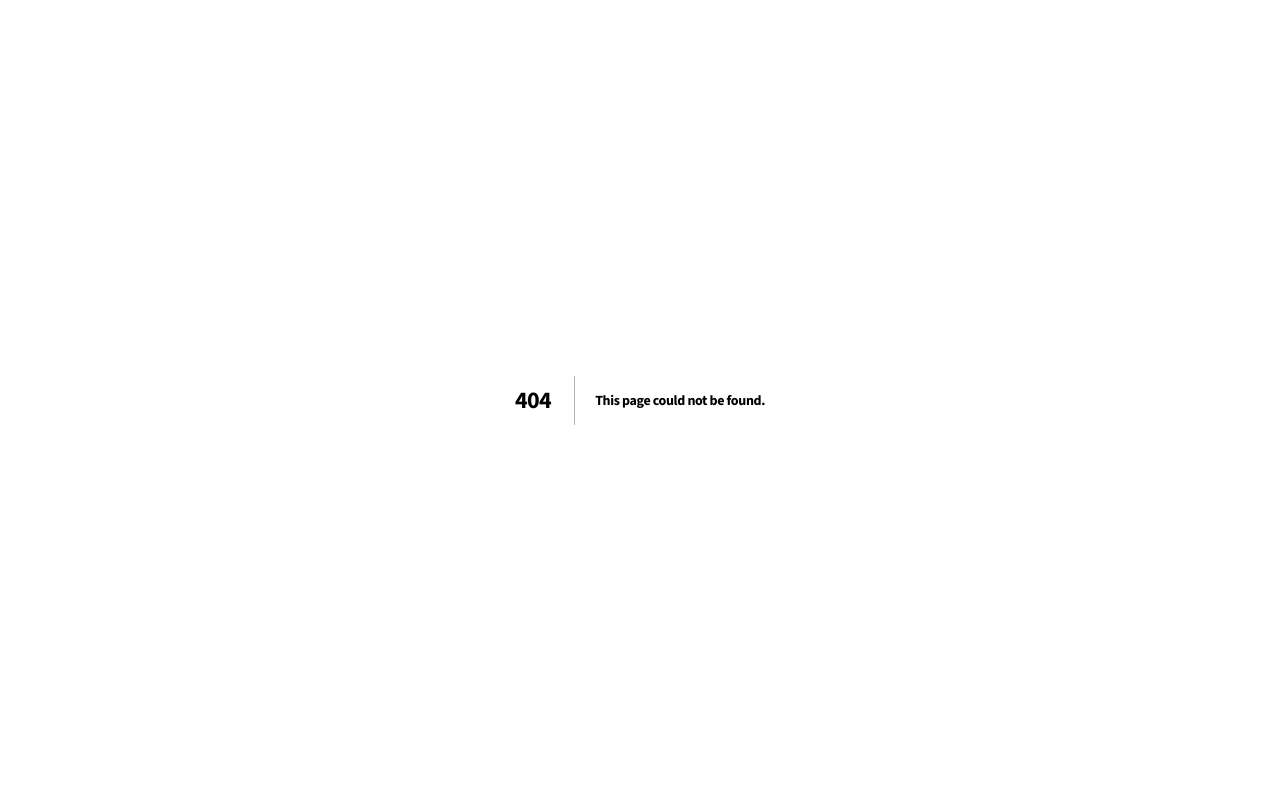
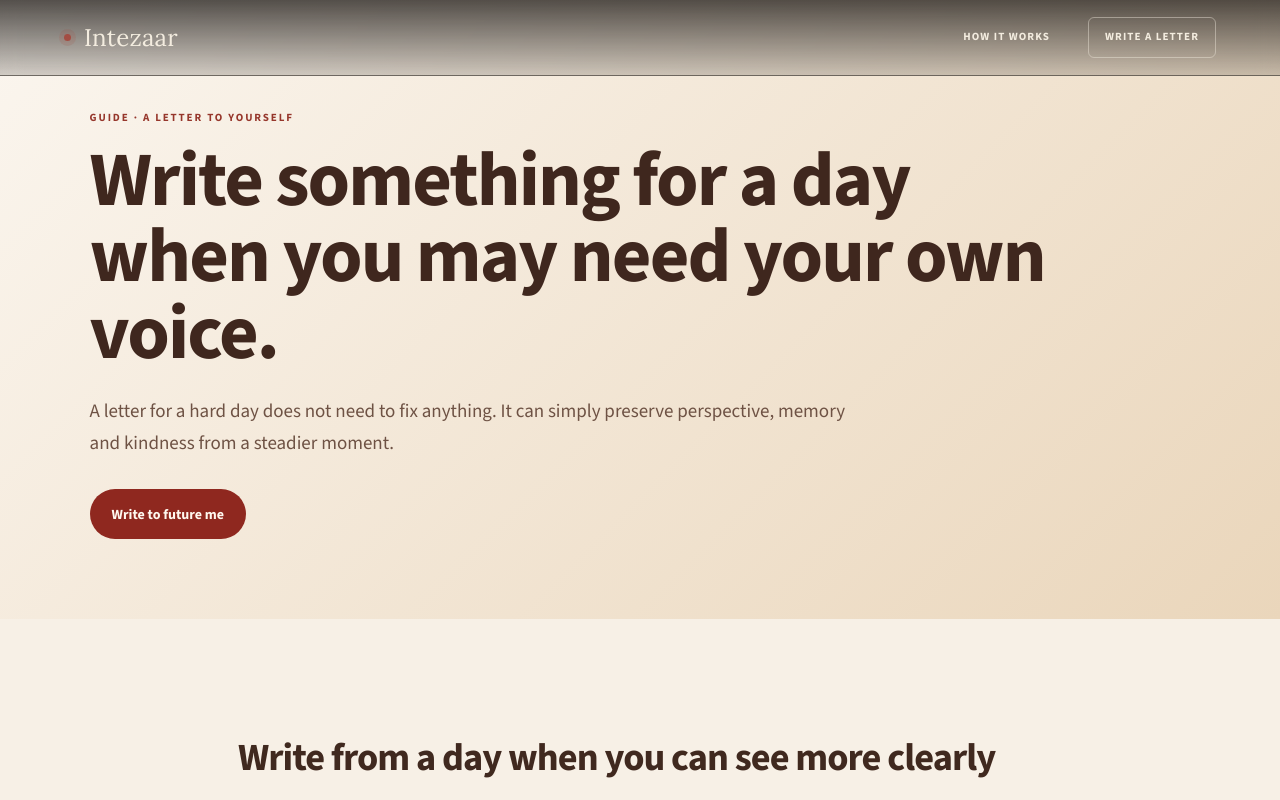
Before and after one commit to febinthomas540-source/intezaar, a Next.js app: page /guides/letter-to-yourself-for-a-hard-day in a window 1280 px wide. Before the commit this address had no page. Shown: the top 800 px of the page. Built offline with nearby package versions, Linux system fonts and the light colour scheme.

Commit message:
Add supportive hard-day self-letter guide

```diff
--- /dev/null
+++ b/src/app/guides/letter-to-yourself-for-a-hard-day/page.tsx
@@ -0,0 +1,53 @@
+import type { Metadata } from "next";
+import { IntentGuide } from "@/components/intent-guide";
+
+export const metadata: Metadata = {
+  title: "Write a Letter to Yourself for a Hard Day",
+  description: "Gentle prompts for writing a private letter to yourself for a difficult day, without turning reflective writing into therapy or medical advice.",
+  alternates: { canonical: "/guides/letter-to-yourself-for-a-hard-day" },
+  keywords: ["letter to myself for a hard day", "write a letter to myself", "letter to future me difficult day", "self reflection letter prompts"],
+};
+
+export default function HardDayLetterGuide() {
+  return (
+    <IntentGuide
+      eyebrow="Guide · A letter to yourself"
+      title="Write something for a day when you may need your own voice."
+      intro="A letter for a hard day does not need to fix anything. It can simply preserve perspective, memory and kindness from a steadier moment."
+      ctaLabel="Write to future me"
+      ctaHref="/future-self/write"
+      sections={[
+        {
+          title: "Write from a day when you can see more clearly",
+          paragraphs: [
+            "The useful contrast is between the moment you write and the moment you eventually read. Write down what you know when things feel more ordinary, especially the truths you tend to forget when a day becomes difficult.",
+          ],
+          bullets: [
+            "What usually passes, even when it feels permanent in the moment?",
+            "Who can I contact when I do not want to be alone with my thoughts?",
+            "What small routine tends to make the next hour easier?",
+            "What would I want a close friend to remind me of?",
+          ],
+        },
+        {
+          title: "Use your normal voice",
+          paragraphs: [
+            "You do not need inspirational language. A sentence that sounds recognisably like you can feel more believable later than a paragraph of generic encouragement.",
+          ],
+        },
+        {
+          title: "Include something concrete",
+          paragraphs: [
+            "Mention a place you like, a person you trust, a meal, a walk, a song, a photograph or a small plan. Concrete details can make the letter feel anchored in your actual life rather than in abstract advice.",
+          ],
+        },
+        {
+          title: "Keep the purpose modest",
+          paragraphs: [
+            "This kind of letter is reflective writing, not treatment or crisis support. If a future moment involves immediate danger, urgent medical concerns or a risk of harm, use appropriate real-time support rather than relying on a scheduled letter.",
+          ],
+        },
+      ]}
+    />
+  );
+}
```
